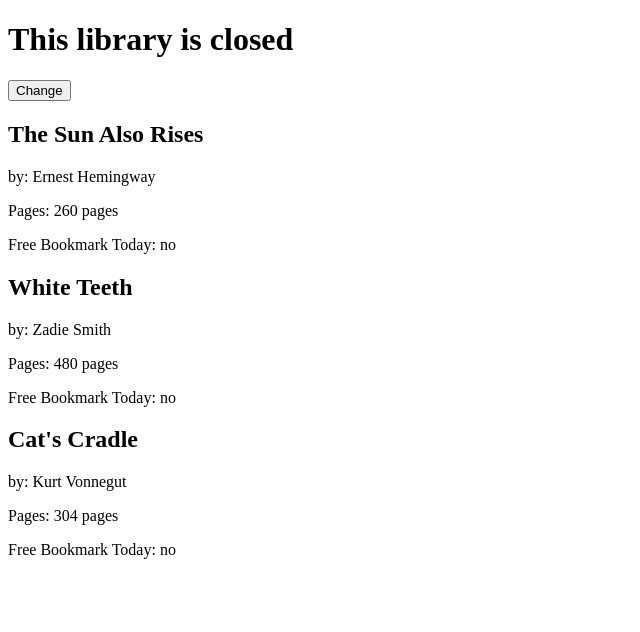
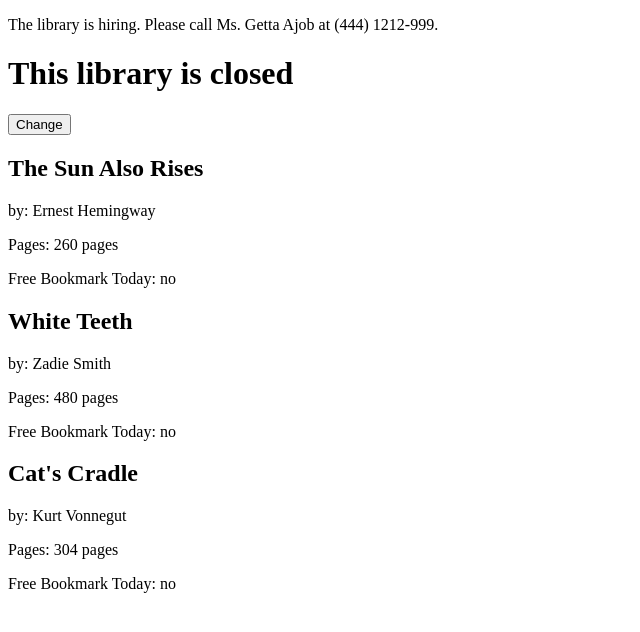
Before and after one commit to Tanzi11/react-is-fun, a React (Create React App) app: page / in a window 1280 px wide. Shown: the top 632 px of the page, without its empty margins (0-640 px from the left). Built offline with nearby package versions, Linux system fonts and the light colour scheme.

Commit message:
add componentDidMount & componentDidUpdate

```diff
--- a/src/index.js
+++ b/src/index.js
@@ -18,10 +18,29 @@ const Book = ({title,author,pages,freeBookmark}) => {
   )
 }
 
+const Hiring = () =>
+<div>
+<p>The library is hiring. Please call Ms. Getta Ajob at (444) 1212-999.</p>
+</div>
+
+const NotHiring = () =>
+<div>
+  <p>Currently, the librrary is not hiring. But who knows, one day...</p>
+</div>
+
 class Library extends Component {
   state = {
     open: false,
-    freeBookmark: false
+    freeBookmark: false,
+    hiring: true
+  }
+
+  componentDidMount() {
+    console.log("The component is now mounted.")
+  }
+
+  componentDidUpdate() {
+    console.log("The component is updated.")
   }
 
 toggleOpenClosed = () => {
@@ -34,6 +53,7 @@ toggleOpenClosed = () => {
     const {books} = this.props
   return (
     <div>
+      {this.state.hiring? <Hiring /> : <NotHiring />}
     <h1>This library is {this.state.open ? 'open' : 'closed'}</h1>
     <button onClick={this.toggleOpenClosed}>Change</button>
       {books.map(
```
